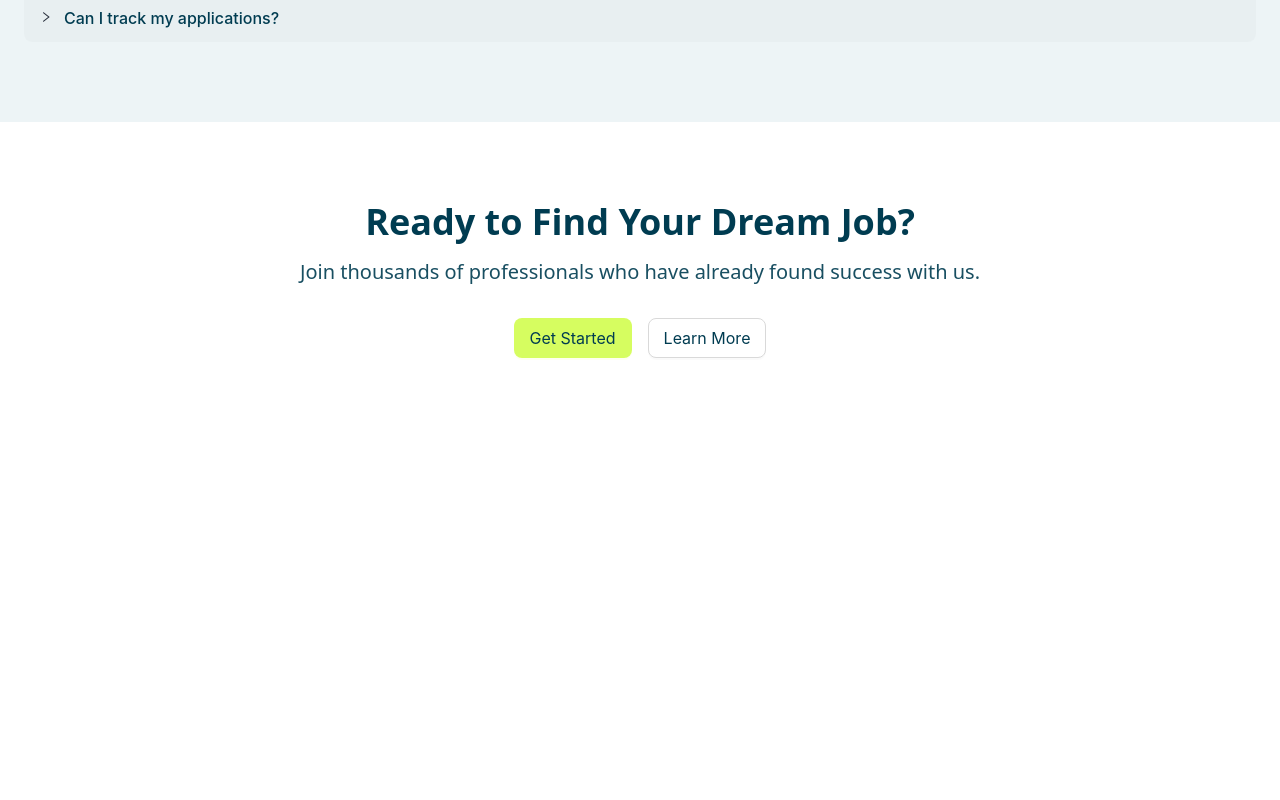
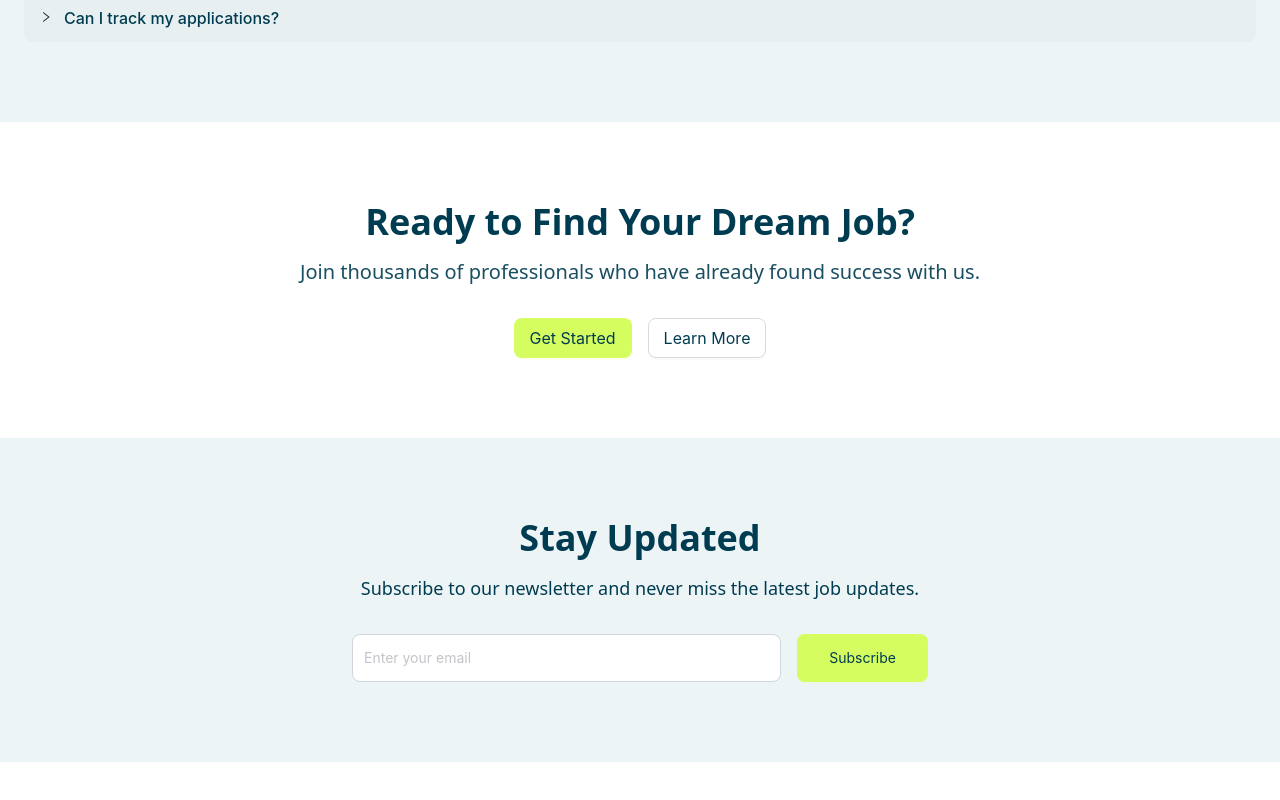
Before and after one commit to ArunRoy404/Talent-Flow, a Next.js app: page / in a window 1280 px wide. Shown: the part 2472-3272 px from the top of the page. Before the commit the page ends 2990 px from the top, so only its background shows below. Built offline with nearby package versions, Linux system fonts and the light colour scheme; what @ant-design/nextjs-registry would draw is missing.

Commit message:
feat: Subscribe section added

```diff
--- a/src/app/page.js
+++ b/src/app/page.js
@@ -2,6 +2,7 @@ import CTA from "@/sections/CTA";
 import FAQ from "@/sections/FAQ";
 import Features from "@/sections/Features";
 import Hero from "@/sections/Hero";
+import Subscribe from "@/sections/Subscribe";
 import Testimonials from "@/sections/Testimonials";
 import TrendingJobs from "@/sections/TrendingJobs";
 
@@ -14,6 +15,7 @@ export default function Home() {
       <Testimonials/>
       <FAQ/>
       <CTA/>
+      <Subscribe/>
     </main>
   );
 }
--- /dev/null
+++ b/src/sections/Subscribe.jsx
@@ -0,0 +1,33 @@
+import { Input, Button } from "antd";
+
+const Subscribe = () => {
+    return (
+        <section className="py-12 md:py-20 bg-bg-container">
+            <div className="container mx-auto px-6 text-center">
+                {/* Heading */}
+                <h2 className="text-3xl md:text-4xl font-bold text-secondary mb-4">
+                    Stay Updated
+                </h2>
+                <p className="text-lg text-secondary mb-8">
+                    Subscribe to our newsletter and never miss the latest job updates.
+                </p>
+
+                {/* Input + Button */}
+                <div className="flex flex-col md:flex-row justify-center items-center gap-4 max-w-xl mx-auto">
+                    <Input
+                        placeholder="Enter your email"
+                        className="!h-12 !rounded-lg !border-gray-300"
+                    />
+                    <Button
+                        type="primary"
+                        className="!bg-primary !border-none !h-12 !px-8 !rounded-lg !text-secondary font-semibold hover:!bg-primary/90"
+                    >
+                        Subscribe
+                    </Button>
+                </div>
+            </div>
+        </section>
+    );
+};
+
+export default Subscribe;
```
